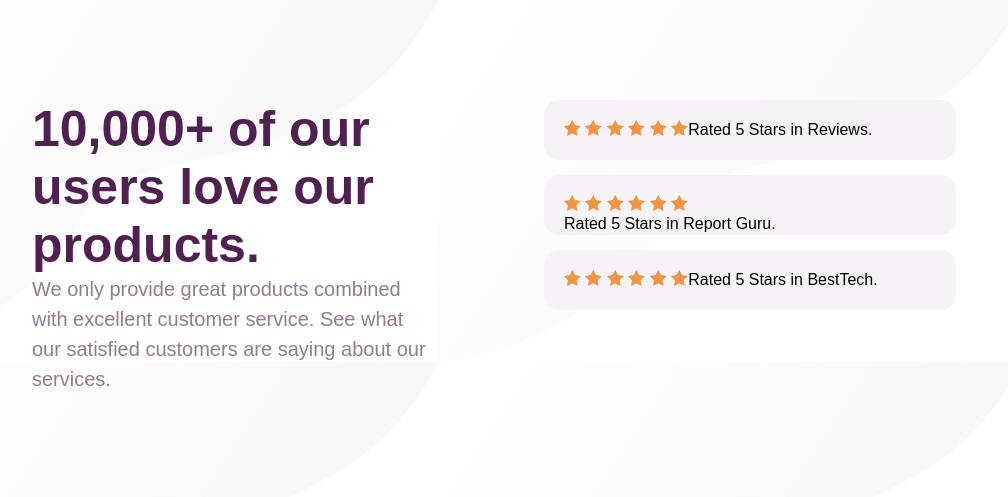
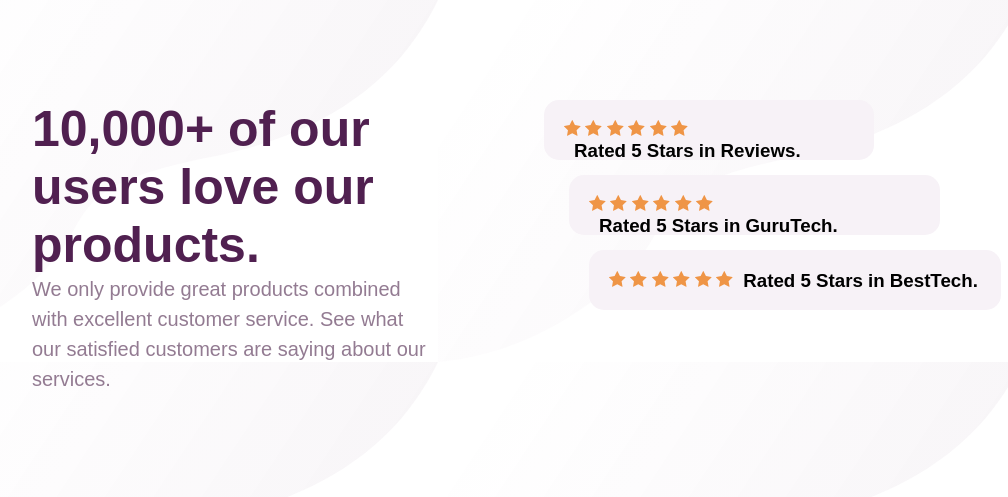
Before and after one commit to sourav2898/Responsive-Socal-Proof-Section, a plain HTML site: page index.html in a window 1280 px wide. Shown: the whole page, without its empty margins (146-1154 px from the left). Drawn offline with Linux system fonts and the light colour scheme.

Commit message:
index commit same as before

```diff
--- a/index.html
+++ b/index.html
@@ -26,8 +26,9 @@
                     See what our satisfied customers are saying about our services.</p>
             </div>
             <div class="top-right">
+                <div class="rate-1">
                     <div class="rating-section">
-                    <div class="rates-1">
+                        <div class="rates">
                             <img src="images/icon-star.svg"/>
                             <img src="images/icon-star.svg"/>
                             <img src="images/icon-star.svg"/>
@@ -35,23 +36,12 @@
                             <img src="images/icon-star.svg"/>
                             <img src="images/icon-star.svg"/>
                         </div>
-                    <p>Rated 5 Stars in Reviews.</p>
+                        <h3>Rated 5 Stars in Reviews.</h3>
                     </div>
+                </div>
+                <div class="rate-2">
                     <div class="rating-section">
-                    <div class="rates-2">
-                        <img src="images/icon-star.svg"/>
-                        <img src="images/icon-star.svg"/>
-                        <img src="images/icon-star.svg"/>
-                        <img src="images/icon-star.svg"/>
-                        <img src="images/icon-star.svg"/>
-                        <img src="images/icon-star.svg"/>
-
-                        <p>Rated 5 Stars in Report Guru.</p>
-                    </div>
-
-                </div>
-                <div class="rating-section">
-                    <div class="rates-3">
+                        <div class="rates">
                             <img src="images/icon-star.svg"/>
                             <img src="images/icon-star.svg"/>
                             <img src="images/icon-star.svg"/>
@@ -59,7 +49,21 @@
                             <img src="images/icon-star.svg"/>
                             <img src="images/icon-star.svg"/>
                         </div>
-                    <p>Rated 5 Stars in BestTech.</p>
+                        <h3>Rated 5 Stars in GuruTech.</h3>
+                    </div>
+                </div>
+                <div class="rate-3">
+                    <div class="rating-section">
+                        <div class="rates">
+                            <img src="images/icon-star.svg"/>
+                            <img src="images/icon-star.svg"/>
+                            <img src="images/icon-star.svg"/>
+                            <img src="images/icon-star.svg"/>
+                            <img src="images/icon-star.svg"/>
+                            <img src="images/icon-star.svg"/>
+                        </div>
+                        <h3>Rated 5 Stars in BestTech.</h3>
+                    </div>
                 </div>
             </div>
         </div>
```
Lines whose indentation alone changed are shown as unchanged.
